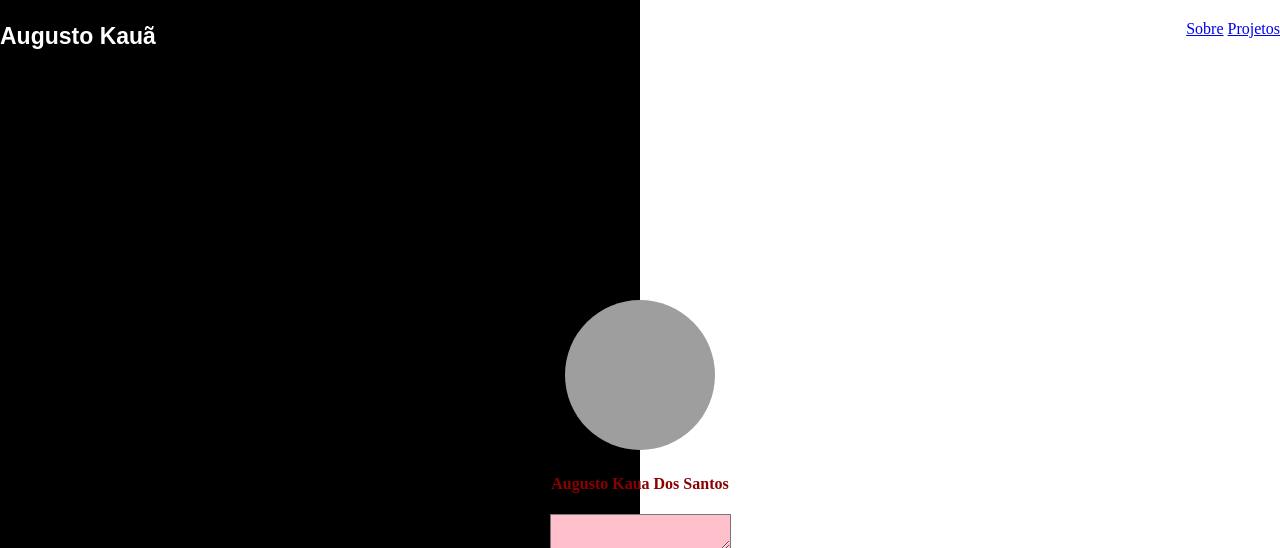
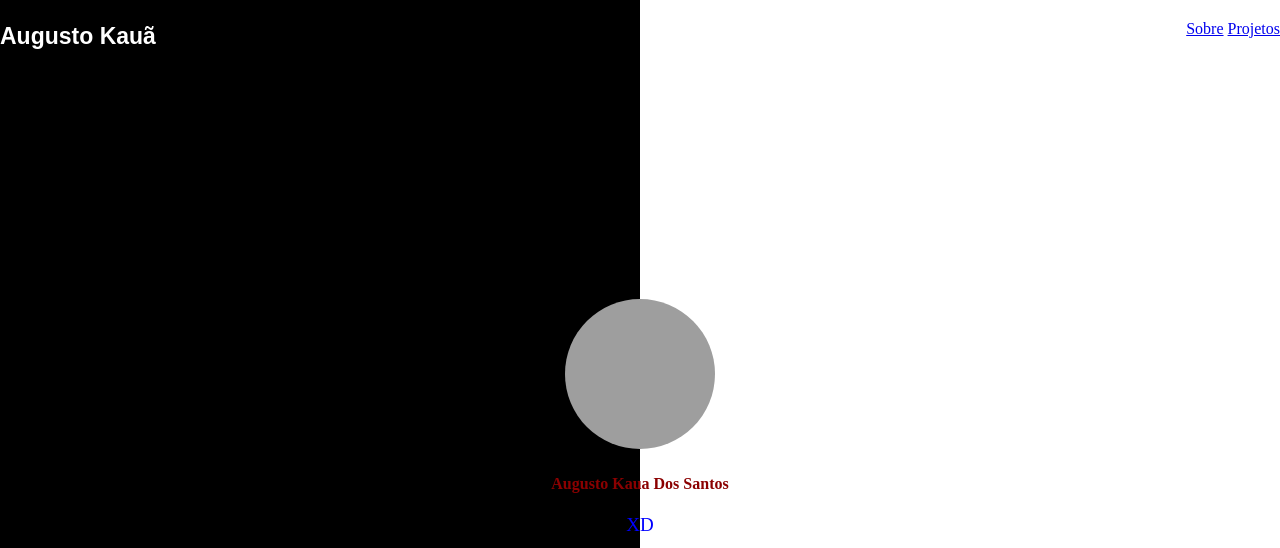
Before and after one commit to aks10-ifal/xd, a plain HTML site: page index.html in a window 1280 px wide. Shown: the top 548 px of the page. Drawn offline with Linux system fonts and the light colour scheme; grey boxes are pictures that could not be loaded.

Commit message:
Update index.html

```diff
--- a/index.html
+++ b/index.html
@@ -69,8 +69,8 @@
    <div class="center">
   <img src="https://i.ibb.co/fnV2xbC/iceland-1979445-1280.jpg" alt="iceland-1979445-1280" class="foto">
   <h4>Augusto Kaua Dos Santos</h4>
-     <!--<p>XD</p> -->
-<textarea style="background-color: pink;"></textarea>
+     <p>XD</p>
+
  <div class="icon">
  <a href="https://ibb.co/4YjTWZZ"><img src="https://i.ibb.co/4YjTWZZ/vecteezy-whatsapp-logo-png-whatsapp-icon-png-whatsapp-transparent-18930564-228.png" alt="vecteezy-whatsapp-logo-png-whatsapp-icon-png-whatsapp-transparent-18930564-228" border="0"></a>
 
```
